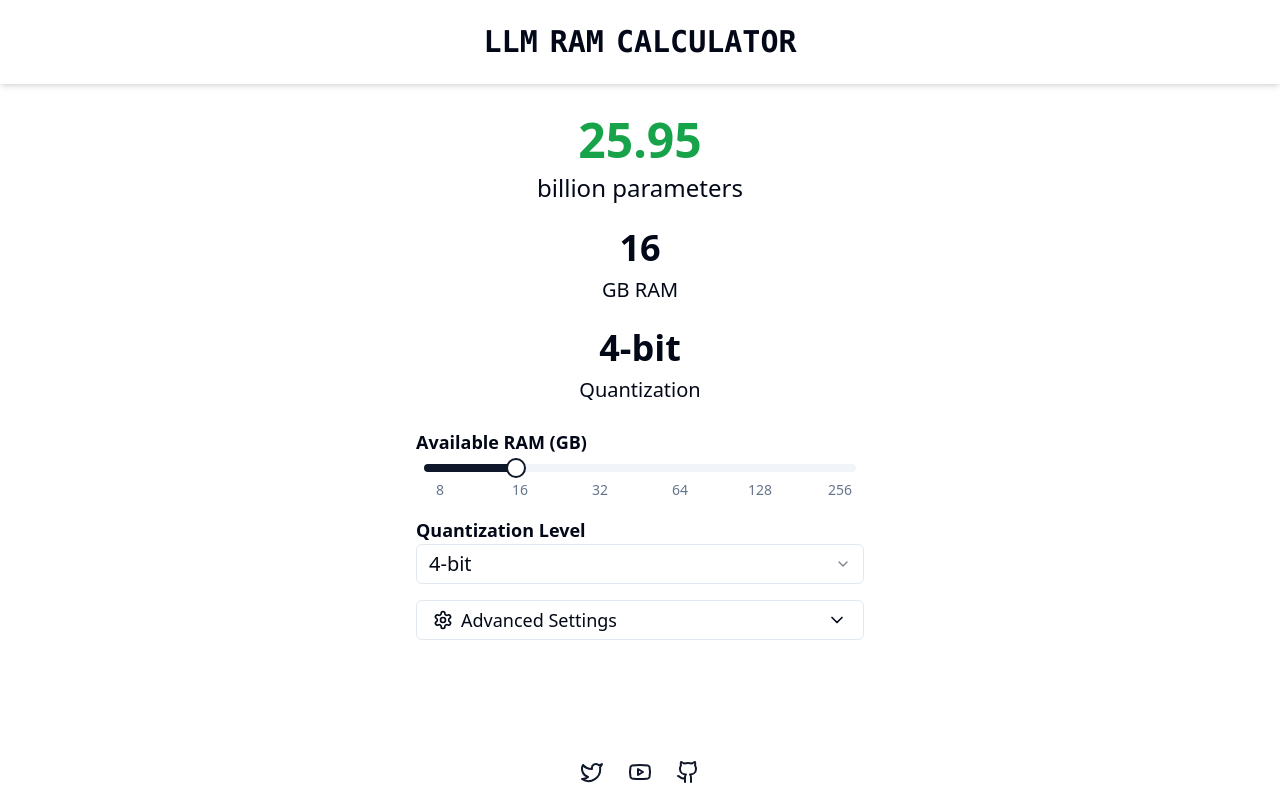
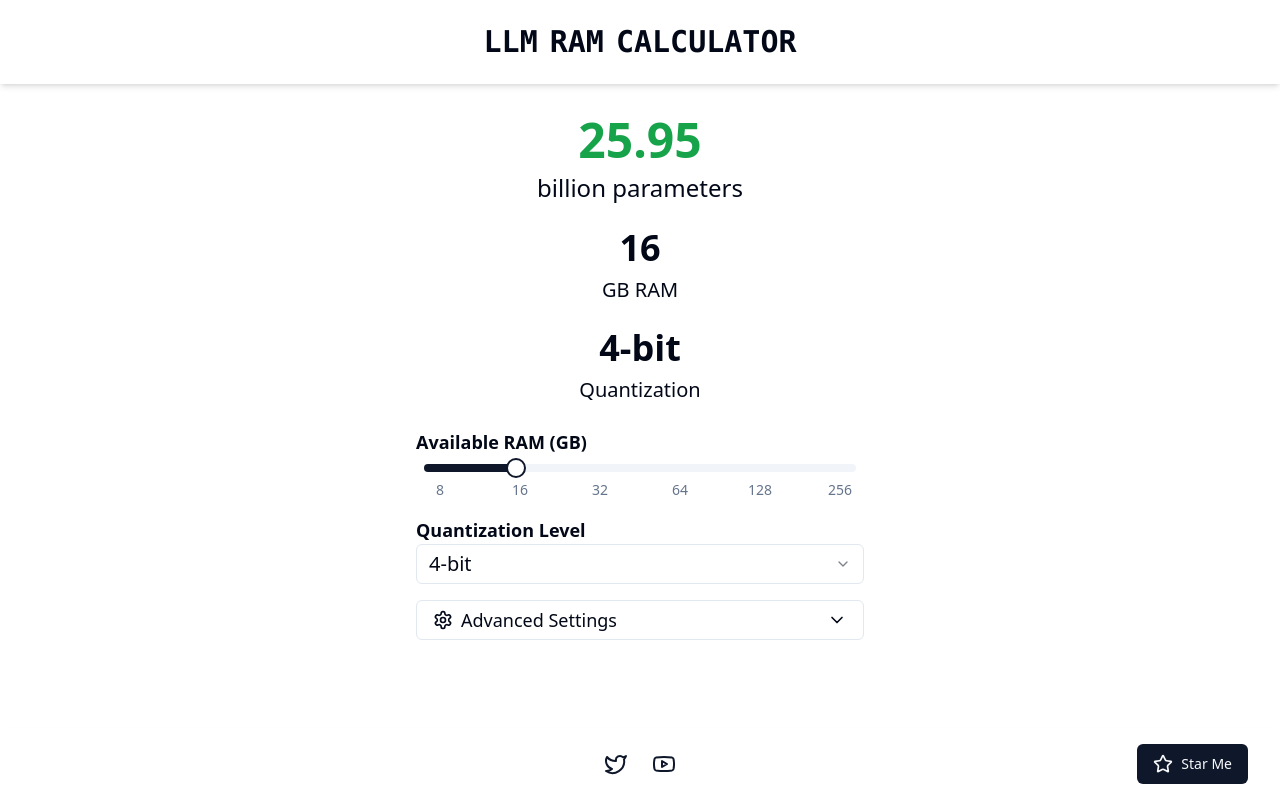
Before and after one commit to RayFernando1337/LLM-Calc, a React (Vite) app: page / in a window 1280 px wide. Built offline with nearby package versions, Linux system fonts and the light colour scheme.

Commit message:
Added Star explosion

```diff
--- a/package.json
+++ b/package.json
@@ -16,6 +16,8 @@
     "@radix-ui/react-select": "^2.1.2",
     "@radix-ui/react-slider": "^1.2.1",
     "@radix-ui/react-slot": "^1.1.0",
+    "@types/canvas-confetti": "^1.6.4",
+    "canvas-confetti": "^1.9.3",
     "class-variance-authority": "^0.7.0",
     "clsx": "^2.1.1",
     "framer-motion": "^11.11.9",
--- a/src/App.tsx
+++ b/src/App.tsx
@@ -1,12 +1,19 @@
-import * as React from "react"
-import { ChevronDown, Settings, Github, Twitter, Youtube } from "lucide-react"
-import { Button } from "@/components/ui/button"
-import { Input } from "@/components/ui/input"
-import { Label } from "@/components/ui/label"
-import { Popover, PopoverContent, PopoverTrigger } from "@/components/ui/popover"
-import { Select, SelectContent, SelectItem, SelectTrigger, SelectValue } from "@/components/ui/select"
-import { Slider } from "@/components/ui/slider"
-import HyperText from "./components/ui/hyper-text"
+import * as React from "react";
+import { ChevronDown, Settings, Github, Twitter, Youtube, Star } from "lucide-react";
+import { Button } from "@/components/ui/button";
+import { Input } from "@/components/ui/input";
+import { Label } from "@/components/ui/label";
+import { Popover, PopoverContent, PopoverTrigger } from "@/components/ui/popover";
+import {
+  Select,
+  SelectContent,
+  SelectItem,
+  SelectTrigger,
+  SelectValue,
+} from "@/components/ui/select";
+import { Slider } from "@/components/ui/slider";
+import HyperText from "./components/ui/hyper-text";
+import confetti from "canvas-confetti";
 
 const quantizationOptions = {
   "1-bit": 1,
@@ -16,54 +23,94 @@ const quantizationOptions = {
   "5-bit": 5,
   "6-bit": 6,
   "8-bit": 8,
-  "fp16": 16,
-  "fp32": 32
-} as const
+  fp16: 16,
+  fp32: 32,
+} as const;
 
-type QuantizationOption = keyof typeof quantizationOptions
+type QuantizationOption = keyof typeof quantizationOptions;
 
-const ramOptions = [8, 16, 32, 64, 128, 256]
+const ramOptions = [8, 16, 32, 64, 128, 256];
 
-function calculateMaxParameters(availableRamGb: number, bitsPerParameter: number, osOverheadGb: number, contextWindow: number) {
-  const bytesPerParameter = bitsPerParameter / 8
-  const totalRamBytes = availableRamGb * 1e9
-  const contextMemoryBytes = contextWindow * 0.5 * 1e6
-  const usableRamBytes = totalRamBytes - (osOverheadGb * 1e9) - contextMemoryBytes
-  const maxParameters = usableRamBytes / bytesPerParameter
-  return maxParameters / 1e9
+function calculateMaxParameters(
+  availableRamGb: number,
+  bitsPerParameter: number,
+  osOverheadGb: number,
+  contextWindow: number
+) {
+  const bytesPerParameter = bitsPerParameter / 8;
+  const totalRamBytes = availableRamGb * 1e9;
+  const contextMemoryBytes = contextWindow * 0.5 * 1e6;
+  const usableRamBytes = totalRamBytes - osOverheadGb * 1e9 - contextMemoryBytes;
+  const maxParameters = usableRamBytes / bytesPerParameter;
+  return maxParameters / 1e9;
+}
+
+function handleClick() {
+  const defaults = {
+    spread: 360,
+    ticks: 50,
+    gravity: 0,
+    decay: 0.94,
+    startVelocity: 30,
+    colors: ["#FFE400", "#FFBD00", "#E89400", "#FFCA6C", "#FDFFB8"],
+  };
+
+  const shoot = () => {
+    confetti({
+      ...defaults,
+      particleCount: 40,
+      scalar: 1.2,
+      shapes: ["star"],
+    });
+
+    confetti({
+      ...defaults,
+      particleCount: 10,
+      scalar: 0.75,
+      shapes: ["circle"],
+    });
+  };
+
+  setTimeout(shoot, 0);
+  setTimeout(shoot, 100);
+  setTimeout(shoot, 200);
 }
 
 export default function LlmRamCalculator() {
-  const [availableRam, setAvailableRam] = React.useState(16)
-  const [customRam, setCustomRam] = React.useState(16)
-  const [useCustomRam, setUseCustomRam] = React.useState(false)
-  const [osOverhead, setOsOverhead] = React.useState(2)
-  const [contextWindow, setContextWindow] = React.useState(2048)
-  const [quantization, setQuantization] = React.useState<QuantizationOption>("4-bit")
+  const [availableRam, setAvailableRam] = React.useState(16);
+  const [customRam, setCustomRam] = React.useState(16);
+  const [useCustomRam, setUseCustomRam] = React.useState(false);
+  const [osOverhead, setOsOverhead] = React.useState(2);
+  const [contextWindow, setContextWindow] = React.useState(2048);
+  const [quantization, setQuantization] = React.useState<QuantizationOption>("4-bit");
 
-  const effectiveRam = useCustomRam ? customRam : availableRam
-  const maxParameters = calculateMaxParameters(effectiveRam, quantizationOptions[quantization], osOverhead, contextWindow)
+  const effectiveRam = useCustomRam ? customRam : availableRam;
+  const maxParameters = calculateMaxParameters(
+    effectiveRam,
+    quantizationOptions[quantization],
+    osOverhead,
+    contextWindow
+  );
 
   const handleRamChange = (value: number[]) => {
-    setAvailableRam(ramOptions[value[0]])
-    setUseCustomRam(false)
-  }
+    setAvailableRam(ramOptions[value[0]]);
+    setUseCustomRam(false);
+  };
 
   return (
     <div className="flex flex-col min-h-screen">
       <header className="sticky top-0 bg-background z-10 shadow-md">
         <div className="container mx-auto py-4 flex justify-center">
-          <HyperText
-            className="text-3xl font-bold text-center block"
-            text="LLM RAM Calculator"
-          />
+          <HyperText className="text-3xl font-bold text-center block" text="LLM RAM Calculator" />
         </div>
       </header>
 
       <main className="flex-grow container mx-auto px-4 py-8">
         <div className="max-w-md mx-auto space-y-6">
           <div className="text-center space-y-2">
-            <p className="text-5xl font-bold tabular-nums text-green-600">{maxParameters.toFixed(2)}</p>
+            <p className="text-5xl font-bold tabular-nums text-green-600">
+              {maxParameters.toFixed(2)}
+            </p>
             <p className="text-2xl">billion parameters</p>
           </div>
           <div className="text-center space-y-2">
@@ -77,7 +124,9 @@ export default function LlmRamCalculator() {
 
           <div className="space-y-4">
             <div className="space-y-2">
-              <Label htmlFor="ram-slider" className="text-lg font-semibold">Available RAM (GB)</Label>
+              <Label htmlFor="ram-slider" className="text-lg font-semibold">
+                Available RAM (GB)
+              </Label>
               <div className="px-2">
                 <Slider
                   id="ram-slider"
@@ -91,13 +140,20 @@ export default function LlmRamCalculator() {
               </div>
               <div className="flex justify-between text-sm text-muted-foreground px-2">
                 {ramOptions.map((value) => (
-                  <span key={value} className="w-8 text-center">{value}</span>
+                  <span key={value} className="w-8 text-center">
+                    {value}
+                  </span>
                 ))}
               </div>
             </div>
             <div>
-              <Label htmlFor="quantization" className="text-lg font-semibold">Quantization Level</Label>
-              <Select value={quantization} onValueChange={(value) => setQuantization(value as QuantizationOption)}>
+              <Label htmlFor="quantization" className="text-lg font-semibold">
+                Quantization Level
+              </Label>
+              <Select
+                value={quantization}
+                onValueChange={(value) => setQuantization(value as QuantizationOption)}
+              >
                 <SelectTrigger id="quantization" className="w-full text-xl">
                   <SelectValue placeholder="Select quantization" />
                 </SelectTrigger>
@@ -121,21 +177,25 @@ export default function LlmRamCalculator() {
               <PopoverContent className="w-full p-4">
                 <div className="space-y-4">
                   <div className="space-y-2">
-                    <Label htmlFor="custom-ram" className="font-semibold">Custom RAM (GB)</Label>
+                    <Label htmlFor="custom-ram" className="font-semibold">
+                      Custom RAM (GB)
+                    </Label>
                     <Input
                       id="custom-ram"
                       type="number"
                       value={customRam}
                       onChange={(e) => {
-                        setCustomRam(Number(e.target.value))
-                        setUseCustomRam(true)
+                        setCustomRam(Number(e.target.value));
+                        setUseCustomRam(true);
                       }}
                       min={1}
                       step={1}
                     />
                   </div>
                   <div className="space-y-2">
-                    <Label htmlFor="os-overhead" className="font-semibold">OS Overhead (GB)</Label>
+                    <Label htmlFor="os-overhead" className="font-semibold">
+                      OS Overhead (GB)
+                    </Label>
                     <Slider
                       id="os-overhead"
                       min={1}
@@ -147,7 +207,9 @@ export default function LlmRamCalculator() {
                     <p className="text-sm text-right">{osOverhead} GB</p>
                   </div>
                   <div className="space-y-2">
-                    <Label htmlFor="context-window" className="font-semibold">Context Window (Tokens)</Label>
+                    <Label htmlFor="context-window" className="font-semibold">
+                      Context Window (Tokens)
+                    </Label>
                     <Input
                       id="context-window"
                       type="number"
@@ -166,22 +228,39 @@ export default function LlmRamCalculator() {
 
       <footer className="sticky bottom-0 bg-background shadow-md mt-8">
         <div className="container mx-auto py-4">
-          <div className="flex justify-center space-x-6">
-            <a href="https://x.com/RayFernando1337" target="_blank" rel="noopener noreferrer" className="text-primary hover:text-primary-foreground transition-colors">
+          <div className="flex justify-between items-center">
+            <div className="flex-1">
+              {/* Empty div to balance the layout */}
+            </div>
+            <div className="flex justify-center space-x-6 flex-1">
+              <a
+                href="https://x.com/RayFernando1337"
+                target="_blank"
+                rel="noopener noreferrer"
+                className="text-primary hover:text-primary-foreground transition-colors"
+              >
                 <span className="sr-only">Twitter</span>
                 <Twitter className="h-6 w-6" />
               </a>
-            <a href="https://youtube.com/@RayFernando1337" target="_blank" rel="noopener noreferrer" className="text-primary hover:text-primary-foreground transition-colors">
+              <a
+                href="https://youtube.com/@RayFernando1337"
+                target="_blank"
+                rel="noopener noreferrer"
+                className="text-primary hover:text-primary-foreground transition-colors"
+              >
                 <span className="sr-only">YouTube</span>
                 <Youtube className="h-6 w-6" />
               </a>
-            <a href="https://github.com/RayFernando1337" target="_blank" rel="noopener noreferrer" className="text-primary hover:text-primary-foreground transition-colors">
-              <span className="sr-only">GitHub</span>
-              <Github className="h-6 w-6" />
-            </a>
+            </div>
+            <div className="flex-1 flex justify-end">
+              <Button onClick={handleClick} className="flex items-center space-x-2">
+                <Star className="h-5 w-5" />
+                <span>Star Me</span>
+              </Button>
+            </div>
           </div>
         </div>
       </footer>
     </div>
-  )
+  );
 }
--- /dev/null
+++ b/src/components/ui/confetti.tsx
@@ -0,0 +1,127 @@
+import type { ReactNode } from "react";
+import React, {
+  createContext,
+  forwardRef,
+  useCallback,
+  useEffect,
+  useImperativeHandle,
+  useMemo,
+  useRef,
+} from "react";
+import type {
+  GlobalOptions as ConfettiGlobalOptions,
+  CreateTypes as ConfettiInstance,
+  Options as ConfettiOptions,
+} from "canvas-confetti";
+import confetti from "canvas-confetti";
+
+import { Button, ButtonProps } from "@/components/ui/button";
+
+type Api = {
+  fire: (options?: ConfettiOptions) => void;
+};
+
+type Props = React.ComponentPropsWithRef<"canvas"> & {
+  options?: ConfettiOptions;
+  globalOptions?: ConfettiGlobalOptions;
+  manualstart?: boolean;
+  children?: ReactNode;
+};
+
+export type ConfettiRef = Api | null;
+
+const ConfettiContext = createContext<Api>({} as Api);
+
+const Confetti = forwardRef<ConfettiRef, Props>((props, ref) => {
+  const {
+    options,
+    globalOptions = { resize: true, useWorker: true },
+    manualstart = false,
+    children,
+    ...rest
+  } = props;
+  const instanceRef = useRef<ConfettiInstance | null>(null); // confetti instance
+
+  const canvasRef = useCallback(
+    // https://react.dev/reference/react-dom/components/common#ref-callback
+    // https://reactjs.org/docs/refs-and-the-dom.html#callback-refs
+    (node: HTMLCanvasElement) => {
+      if (node !== null) {
+        // <canvas> is mounted => create the confetti instance
+        if (instanceRef.current) return; // if not already created
+        instanceRef.current = confetti.create(node, {
+          ...globalOptions,
+          resize: true,
+        });
+      } else {
+        // <canvas> is unmounted => reset and destroy instanceRef
+        if (instanceRef.current) {
+          instanceRef.current.reset();
+          instanceRef.current = null;
+        }
+      }
+    },
+    [globalOptions],
+  );
+
+  // `fire` is a function that calls the instance() with `opts` merged with `options`
+  const fire = useCallback(
+    (opts = {}) => instanceRef.current?.({ ...options, ...opts }),
+    [options],
+  );
+
+  const api = useMemo(
+    () => ({
+      fire,
+    }),
+    [fire],
+  );
+
+  useImperativeHandle(ref, () => api, [api]);
+
+  useEffect(() => {
+    if (!manualstart) {
+      fire();
+    }
+  }, [manualstart, fire]);
+
+  return (
+    <ConfettiContext.Provider value={api}>
+      <canvas ref={canvasRef} {...rest} />
+      {children}
+    </ConfettiContext.Provider>
+  );
+});
+
+interface ConfettiButtonProps extends ButtonProps {
+  options?: ConfettiOptions &
+    ConfettiGlobalOptions & { canvas?: HTMLCanvasElement };
+  children?: React.ReactNode;
+}
+
+function ConfettiButton({ options, children, ...props }: ConfettiButtonProps) {
+  const handleClick = (event: React.MouseEvent<HTMLButtonElement>) => {
+    const rect = event.currentTarget.getBoundingClientRect();
+    const x = rect.left + rect.width / 2;
+    const y = rect.top + rect.height / 2;
+    confetti({
+      ...options,
+      origin: {
+        x: x / window.innerWidth,
+        y: y / window.innerHeight,
+      },
+    });
+  };
+
+  return (
+    <Button onClick={handleClick} {...props}>
+      {children}
+    </Button>
+  );
+}
+
+Confetti.displayName = "Confetti";
+
+export { Confetti, ConfettiButton };
+
+export default Confetti;
```
Lines whose indentation alone changed are shown as unchanged.
